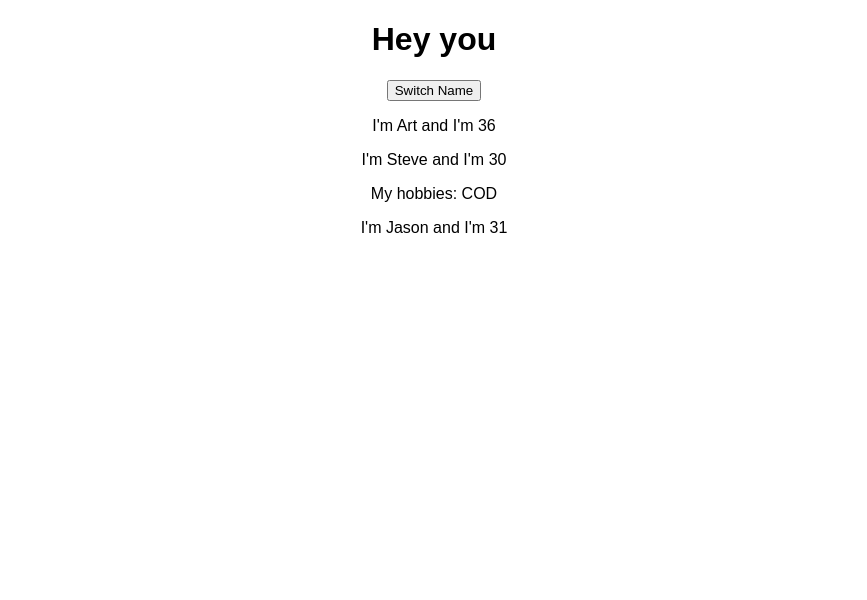
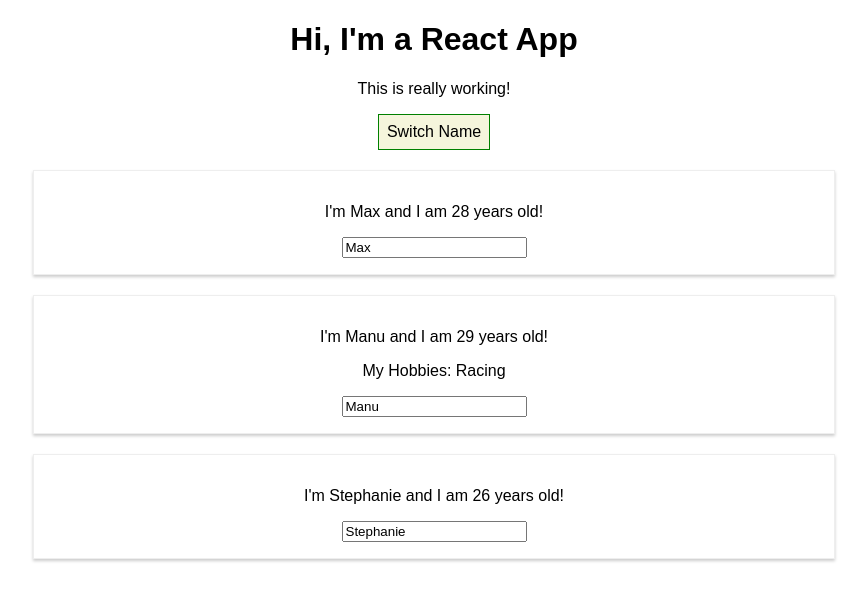
Before and after one commit to ArtCortijo/react-guide, a React (Create React App) app: page / in a window 1280 px wide. Shown: the top 600 px of the page, without its empty margins (206-1073 px from the left). Built offline with nearby package versions, Linux system fonts and the light colour scheme.

Commit message:
passing methods to components and styling with stylesheets

```diff
--- a/src/App.js
+++ b/src/App.js
@@ -1,55 +1,80 @@
-// useState is the hook that allows us to manage state in a functional component.
-import React, { useState } from 'react';
+import React, { Component } from 'react';
+import './App.css';
 import Person from './Person/Person';
 
-import './App.css';
+class App extends Component {
+  state = {
+    persons: [
+      { name: 'Max', age: 28 },
+      { name: 'Manu', age: 29 },
+      { name: 'Stephanie', age: 26 },
+    ],
+    otherState: 'some other value',
+  };
 
-const App = (props) => {
-  // useState returns an array with exactly two elements and always two elements
-  const [personsState, setPersonsState] = useState({
+  switchNameHandler = (newName) => {
+    // console.log('Was clicked!');
+    // DON'T DO THIS: this.state.persons[0].name = 'Maximilian';
+    this.setState({
       persons: [
-      { name: 'Art', age: 36 },
-      { name: 'Steve', age: 30 },
-      { name: 'Jason', age: 31 },
-    ],
-    // otherState: 'some other value',
-  });
-
-  const [otherState, setOtherState] = useState('some other value');
-
-  console.log(personsState, otherState);
-
-  const switchNameHandler = () => {
-    setPersonsState({
-      persons: [
-        { name: 'Pedro', age: 47 },
-        { name: 'Allie', age: 30 },
-        { name: 'Sara', age: 39 },
+        { name: newName, age: 28 },
+        { name: 'Manu', age: 29 },
+        { name: 'Stephanie', age: 27 },
       ],
     });
   };
 
+  nameChangeHandler = (event) => {
+    this.setState({
+      persons: [
+        { name: 'Max', age: 28 },
+        { name: event.target.value, age: 29 },
+        { name: 'Stephanie', age: 27 },
+      ],
+    });
+  };
+
+  render() {
+    // Inline Style
+    const style = {
+      backgroundColor: 'beige',
+      font: 'inherit',
+      border: '1px solid green',
+      padding: '8px',
+    };
+
     return (
       <div className='App'>
-      <h1>Hey you</h1>
-      {/* Because we're no longer inside of a class anymore, the keyword this (from this.switchNameHandler is no longer necessary) */}
-      <button onClick={switchNameHandler}>Switch Name</button>
+        <h1>Hi, I'm a React App</h1>
+        <p>This is really working!</p>
+        <button
+          style={style}
+          onClick={this.switchNameHandler.bind(this, 'Eli')}
+        >
+          Switch Name
+        </button>
+
         <Person
-        name={personsState.persons[0].name}
-        age={personsState.persons[0].age}
+          name={this.state.persons[0].name}
+          age={this.state.persons[0].age}
         />
         <Person
-        name={personsState.persons[1].name}
-        age={personsState.persons[1].age}
+          name={this.state.persons[1].name}
+          age={this.state.persons[1].age}
+          // passing methods as props
+          click={this.switchNameHandler.bind(this, 'Kali')}
+          changed={this.nameChangeHandler}
         >
-        My hobbies: COD
+          My Hobbies: Racing
         </Person>
         <Person
-        name={personsState.persons[2].name}
-        age={personsState.persons[2].age}
+          name={this.state.persons[2].name}
+          age={this.state.persons[2].age}
         />
       </div>
     );
-};
+    // return React.createElement('div', {className: 'App'}, React.createElement('h1', null, 'Does this work now?'));
+  }
+}
 
 export default App;
--- /dev/null
+++ b/src/Person/Person.css
@@ -0,0 +1,8 @@
+.Person {
+  width: 60%;
+  margin: 20px auto;
+  border: 1px solid #eee;
+  box-shadow: 0 2px 3px #ccc;
+  padding: 16px;
+  text-align: center;
+}
--- a/src/Person/Person.js
+++ b/src/Person/Person.js
@@ -1,12 +1,14 @@
 import React from 'react';
+import './Person.css';
 
 const person = (props) => {
   return (
-    <div>
-      <p>
-        I'm {props.name} and I'm {props.age}
+    <div className='Person'>
+      <p onClick={props.click}>
+        I'm {props.name} and I am {props.age} years old!
       </p>
       <p>{props.children}</p>
+      <input type='text' onChange={props.changed} value={props.name} />
     </div>
   );
 };
--- a/src/registerServiceWorker.js
+++ b/src/registerServiceWorker.js
@@ -32,21 +32,12 @@
     window.addEventListener('load', () => {
       const swUrl = `${process.env.PUBLIC_URL}/service-worker.js`;
 
-      if (isLocalhost) {
+      if (!isLocalhost) {
+        // Is not local host. Just register service worker
+        registerValidSW(swUrl);
+      } else {
         // This is running on localhost. Lets check if a service worker still exists or not.
         checkValidServiceWorker(swUrl);
-
-        // Add some additional logging to localhost, pointing developers to the
-        // service worker/PWA documentation.
-        navigator.serviceWorker.ready.then(() => {
-          console.log(
-            'This web app is being served cache-first by a service ' +
-              'worker. To learn more, visit https://goo.gl/SC7cgQ'
-          );
-        });
-      } else {
-        // Is not local host. Just register service worker
-        registerValidSW(swUrl);
       }
     });
   }
```
Also changed, not shown: src/logo.svg (deleted), 1 other file (tests, documents, lock files or other folders). Lines whose indentation alone changed are shown as unchanged.
